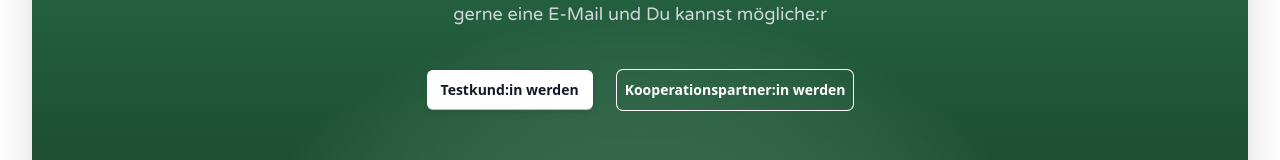
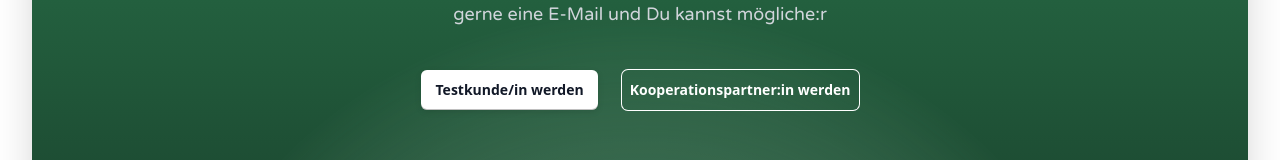
Before and after one commit to prevery-de/prevery-de.github.io, a React (Vite) app: page /#/ in a window 1280 px wide. Shown: the part 3927-4087 px from the top of the page. Built offline with nearby package versions, Linux system fonts and the light colour scheme.

Commit message:
Update cta.tsx

```diff
--- a/src/components/cta.tsx
+++ b/src/components/cta.tsx
@@ -14,7 +14,7 @@ export default function CTA() {
                             href="mailto:testkunde@prevery.de"
                             className="bezel rounded-md bg-white px-3.5 py-2.5 text-sm font-semibold text-gray-900 shadow-sm hover:bg-gray-100 focus-visible:outline focus-visible:outline-2 focus-visible:outline-offset-2 focus-visible:outline-white"
                         >
-                            Testkund:in werden
+                            Testkunde/in werden
                         </a>
                         <a href="mailto:kooperationspartner@prevery.de" className="text-sm font-semibold leading-6 text-white ring-white ring-1 p-2 rounded-md">
                             Kooperationspartner:in werden
```
